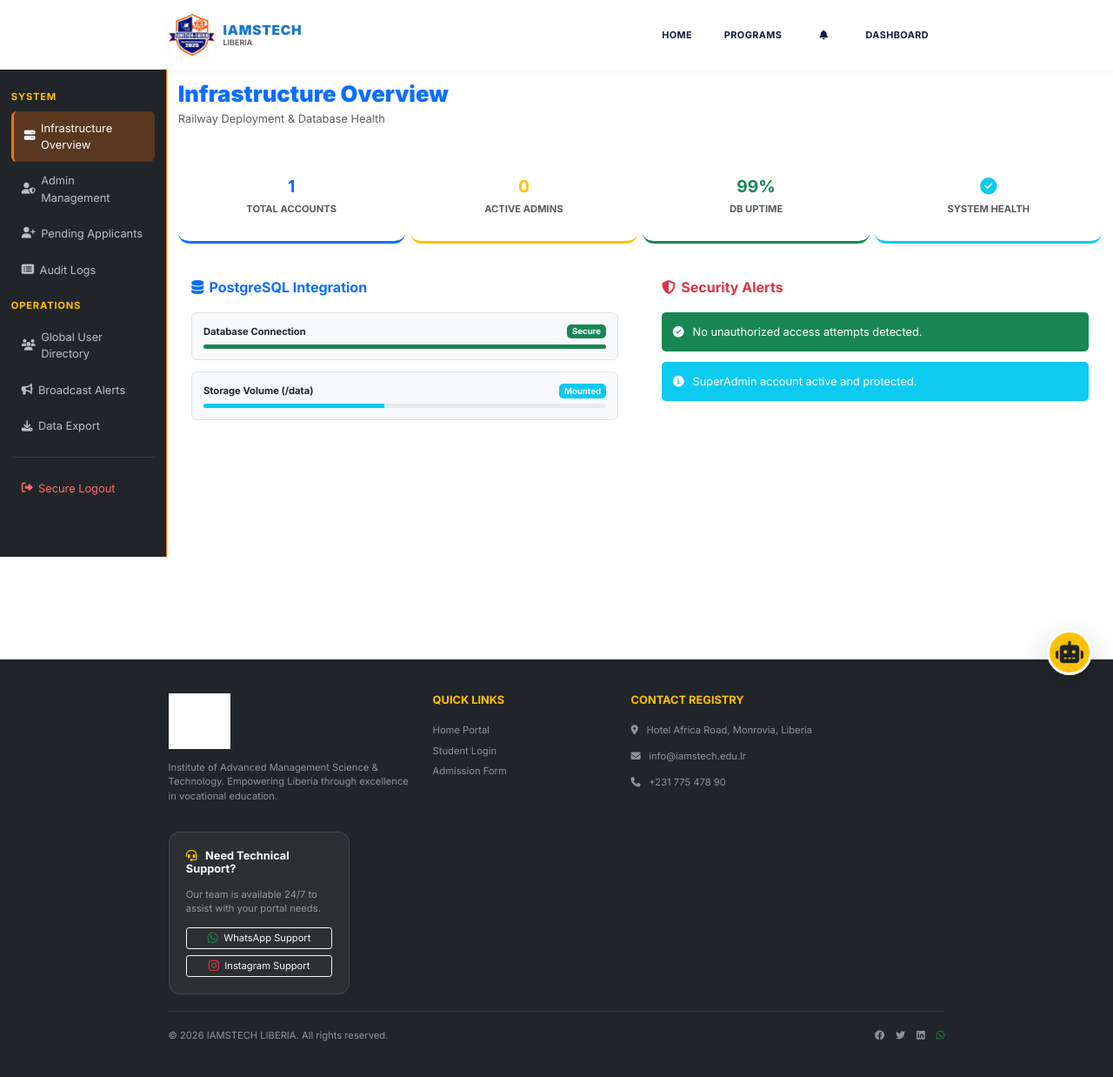
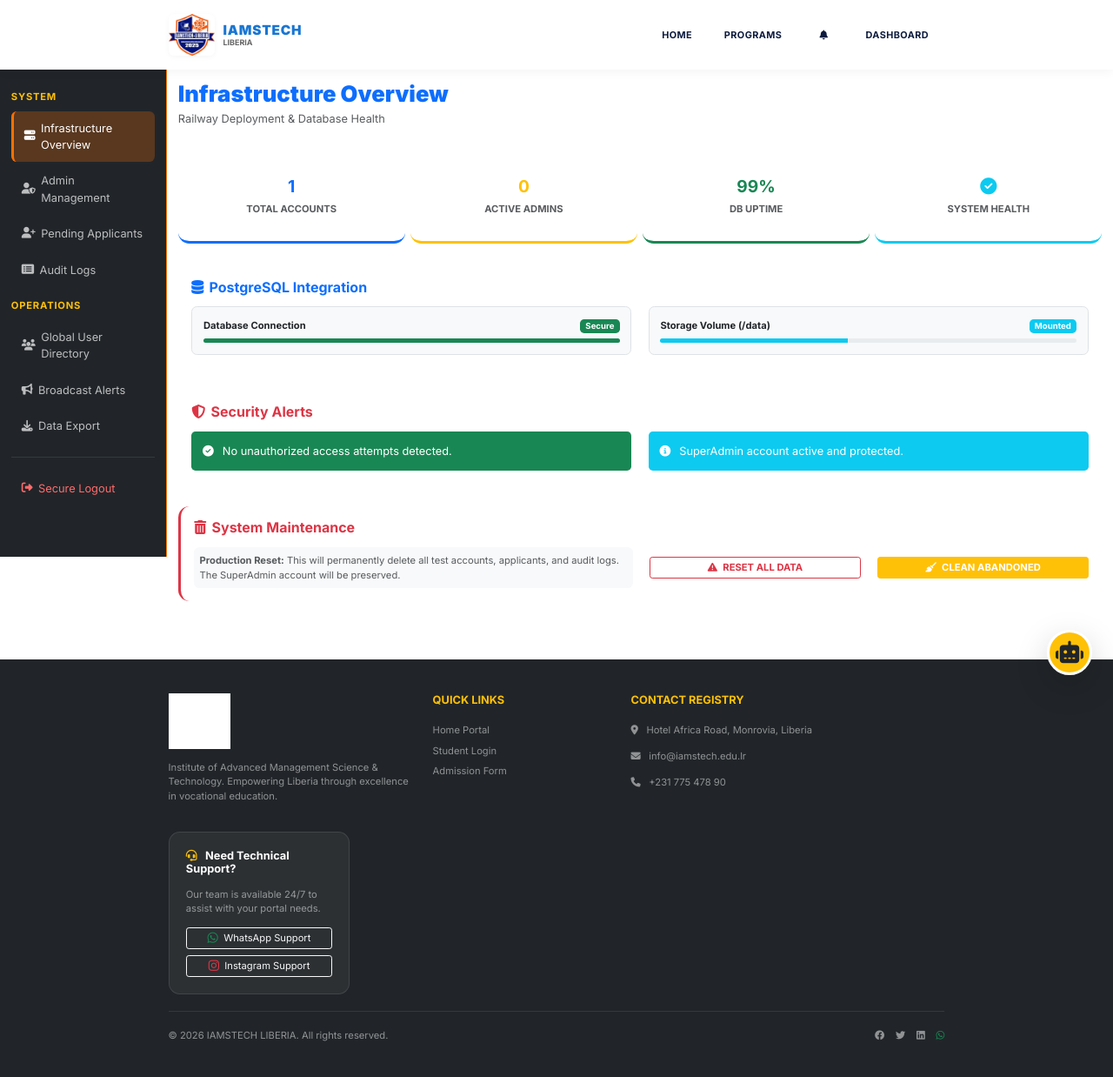
Before and after one commit to simoneswa/iamstech-school-system, a Flask app: page /dashboard in a window 1280 px wide. Shown: the whole page at 87% size. Run offline with Flask 3, Linux system fonts and the light colour scheme; a user stored in the database is signed in; data comes from the database, SQL or seed files in the repository; data that the repository does not hold is empty.

Commit message:
Stack infrastructure cards vertically and stretch dashboard layout

```diff
--- a/templates/dashboards/superadmin.html
+++ b/templates/dashboards/superadmin.html
@@ -97,11 +97,14 @@
                     </div>
                 </div>
 
-                <div class="row g-4">
-                    <div class="col-lg-6">
-                        <div class="dash-card p-4 rounded-4 h-100">
-                            <h5 class="fw-bold mb-4 text-primary"><i class="fas fa-database me-2"></i>PostgreSQL Integration</h5>
-                            <div class="p-3 bg-light rounded-3 mb-3 border">
+                <!-- Database & Infrastructure (Full Width) -->
+                <div class="row mb-4">
+                    <div class="col-12">
+                        <div class="dash-card p-3 rounded-4">
+                            <h5 class="fw-bold mb-3 text-primary"><i class="fas fa-database me-2"></i>PostgreSQL Integration</h5>
+                            <div class="row">
+                                <div class="col-md-6">
+                                    <div class="p-3 bg-light rounded-3 border h-100">
                                         <div class="d-flex justify-content-between align-items-center mb-2">
                                             <small class="fw-bold text-dark">Database Connection</small>
                                             <span class="badge bg-success">Secure</span>
@@ -110,7 +113,9 @@
                                             <div class="progress-bar bg-success" style="width: 100%"></div>
                                         </div>
                                     </div>
-                            <div class="p-3 bg-light rounded-3 border">
+                                </div>
+                                <div class="col-md-6">
+                                    <div class="p-3 bg-light rounded-3 border h-100">
                                         <div class="d-flex justify-content-between align-items-center mb-2">
                                             <small class="fw-bold text-dark">Storage Volume (/data)</small>
                                             <span class="badge bg-info">Mounted</span>
@@ -120,39 +125,62 @@
                                         </div>
                                     </div>
                                 </div>
-                        <div class="col-lg-6">
-                        <div class="dash-card p-4 rounded-4 h-100 border-start border-4 border-danger">
-                            <h5 class="fw-bold mb-4 text-danger"><i class="fas fa-trash-alt me-2"></i>System Maintenance</h5>
-                            <div class="p-3 bg-light rounded-3 mb-4">
+                            </div>
+                        </div>
+                    </div>
+                </div>
+
+                <!-- Security Alerts (Full Width - Moved Down) -->
+                <div class="row mb-4">
+                    <div class="col-12">
+                        <div class="dash-card p-3 rounded-4">
+                            <h5 class="fw-bold mb-3 text-danger"><i class="fas fa-shield-alt me-2"></i>Security Alerts</h5>
+                            <div class="row">
+                                <div class="col-md-6">
+                                    <div class="alert alert-success bg-success text-white border-0 mb-0">
+                                        <i class="fas fa-check-circle me-2"></i> No unauthorized access attempts detected.
+                                    </div>
+                                </div>
+                                <div class="col-md-6">
+                                    <div class="alert alert-info bg-info text-white border-0 mb-0">
+                                        <i class="fas fa-info-circle me-2"></i> SuperAdmin account active and protected.
+                                    </div>
+                                </div>
+                            </div>
+                        </div>
+                    </div>
+                </div>
+
+                <!-- System Maintenance (Full Width) -->
+                <div class="row mb-4">
+                    <div class="col-12">
+                        <div class="dash-card p-3 rounded-4 border-start border-4 border-danger">
+                            <h5 class="fw-bold mb-3 text-danger"><i class="fas fa-trash-alt me-2"></i>System Maintenance</h5>
+                            <div class="row align-items-center">
+                                <div class="col-md-6">
+                                    <div class="p-2 bg-light rounded-3">
                                         <p class="small text-muted mb-0"><strong>Production Reset:</strong> This will permanently delete all test accounts, applicants, and audit logs. The SuperAdmin account will be preserved.</p>
                                     </div>
-                            <div class="d-flex flex-column gap-3">
+                                </div>
+                                <div class="col-md-3">
                                     <form action="{{ url_for('system_reset') }}" method="POST" onsubmit="return confirm('CRITICAL ACTION: Are you sure you want to delete ALL non-superadmin accounts? This cannot be undone.');">
-                                    <button type="submit" class="btn btn-outline-danger w-100 py-2 fw-bold">
-                                        <i class="fas fa-exclamation-triangle me-2"></i>RESET ALL TEST DATA
+                                        <button type="submit" class="btn btn-outline-danger btn-sm w-100 fw-bold">
+                                            <i class="fas fa-exclamation-triangle me-2"></i>RESET ALL DATA
                                         </button>
                                     </form>
+                                </div>
+                                <div class="col-md-3">
                                     <form action="{{ url_for('cleanup_abandoned') }}" method="POST">
-                                    <button type="submit" class="btn btn-warning w-100 py-2 fw-bold text-white">
-                                        <i class="fas fa-broom me-2"></i>CLEAN ABANDONED SIGNUPS
+                                        <button type="submit" class="btn btn-warning btn-sm w-100 fw-bold text-white">
+                                            <i class="fas fa-broom me-2"></i>CLEAN ABANDONED
                                         </button>
                                     </form>
                                 </div>
                             </div>
                         </div>
                     </div>
-                    <div class="col-lg-6">
-                        <div class="dash-card p-4 rounded-4 h-100">
-                            <h5 class="fw-bold mb-4 text-danger"><i class="fas fa-shield-alt me-2"></i>Security Alerts</h5>
-                            <div class="alert alert-success bg-success text-white border-0">
-                                <i class="fas fa-check-circle me-2"></i> No unauthorized access attempts detected.
                 </div>
-                            <div class="alert alert-info bg-info text-white border-0">
-                                <i class="fas fa-info-circle me-2"></i> SuperAdmin account active and protected.
-                            </div>
-                        </div>
-                    </div>
-                </div>
+
             </section>
 
             <!-- Admin Management Section -->
```
Lines whose indentation alone changed are shown as unchanged.
